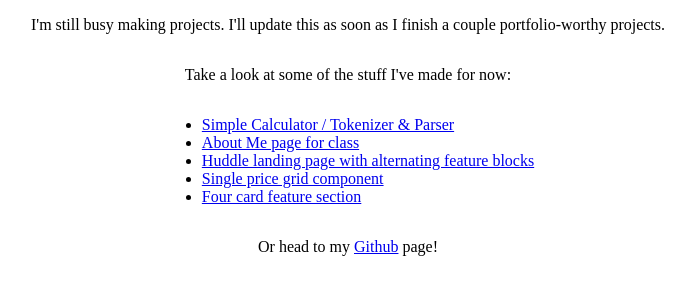
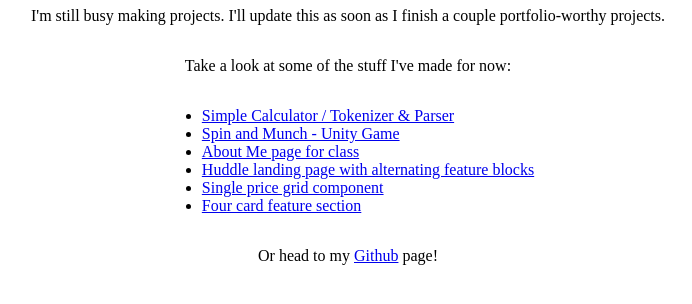
Before and after one commit to seanjulagay/seanjulagay.github.io, a plain HTML site: page index.html in a window 1280 px wide. Shown: the part 312-616 px from the top of the page, without its empty margins (292-984 px from the left). Drawn offline with Linux system fonts and the light colour scheme.

Commit message:
Added Spin and Munch to list

```diff
--- a/index.html
+++ b/index.html
@@ -12,6 +12,7 @@
     <p>Take a look at some of the stuff I've made for now:</p>
     <ul>
         <li><a href="https://seanniekins.github.io/SimpleCalculator/" target="_blank">Simple Calculator / Tokenizer & Parser</a></li>
+        <li><a href="https://github.com/seanniekins/SpinAndMunchGame" target="_blank">Spin and Munch - Unity Game</a></li>
         <li><a href="https://seanniekins.github.io/AboutMeDSA/" target="_blank">About Me page for class</a></li>
         <li><a href="http://htmlpreview.github.io/?https://github.com/seanniekins/Huddle-landing-page-with-alternating-feature-blocks/blob/master/index.html" target="_blank">Huddle landing page with alternating feature blocks</a></li>
         <li><a href="http://htmlpreview.github.io/?https://github.com/seanniekins/Single-price-grid-component/blob/master/index.html" target="_blank">Single price grid component</a></li>
```
